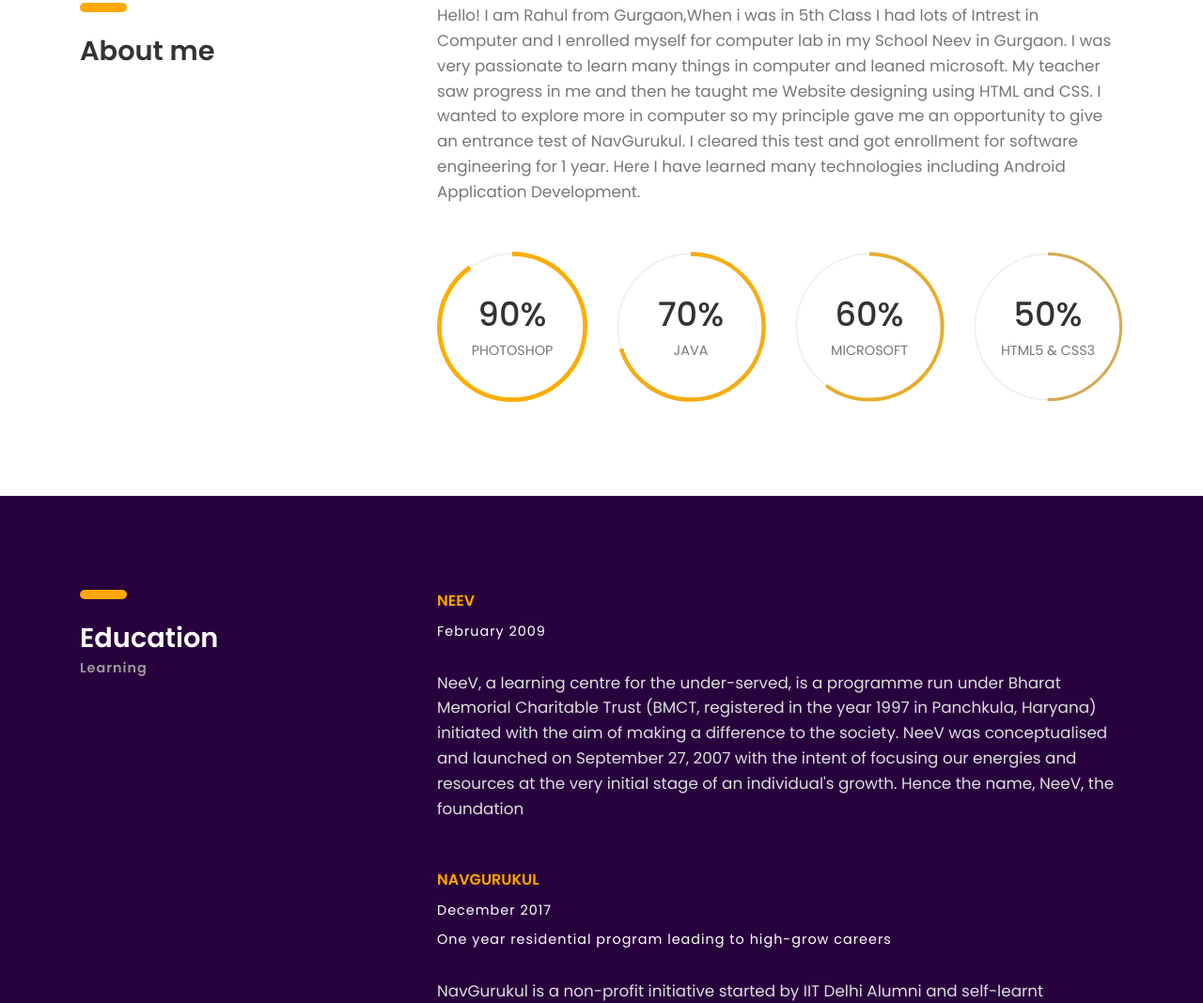
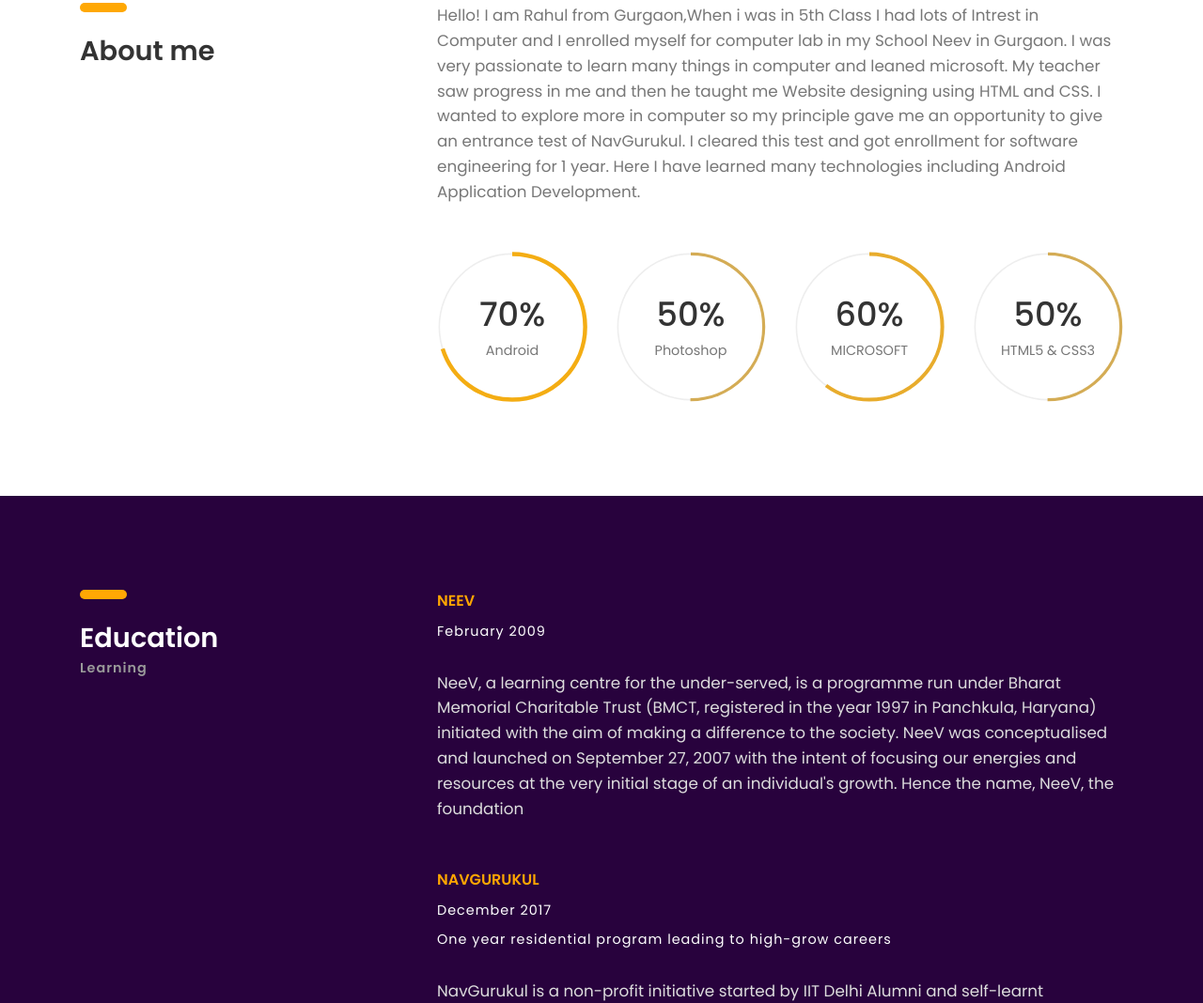
Before and after one commit to Rahul17navgurukul/MyPortfolio, a plain HTML site: page index.html in a window 1280 px wide. Shown: the part 767-1835 px from the top of the page at 94% size. Drawn offline with Linux system fonts and the light colour scheme; files whose address does not match are found by name.

Commit message:
Update index.html

```diff
--- a/index.html
+++ b/index.html
@@ -112,18 +112,18 @@
 
 						<div class="col-sm-6 col-md-6 col-lg-3">
 							<div class="radial-prog-area margin-b-50">
-								<div class="radial-progress" data-prog-percent=".90">
+								<div class="radial-progress" data-prog-percent=".70">
 									<div></div>
-									<h6 class="progress-title">PHOTOSHOP</h6>
+									<h6 class="progress-title">Android</h6>
 								</div>
 							</div><!-- radial-prog-area-->
 						</div><!-- col-sm-6-->
 
 						<div class="col-sm-6 col-md-6 col-lg-3">
 							<div class="radial-prog-area margin-b-30">
-								<div class="radial-progress" data-prog-percent=".70	">
+								<div class="radial-progress" data-prog-percent=".50	">
 									<div></div>
-									<h6 class="progress-title">JAVA</h6>
+									<h6 class="progress-title">Photoshop</h6>
 								</div>
 							</div><!-- radial-prog-area-->
 						</div><!-- col-sm-6-->
```
